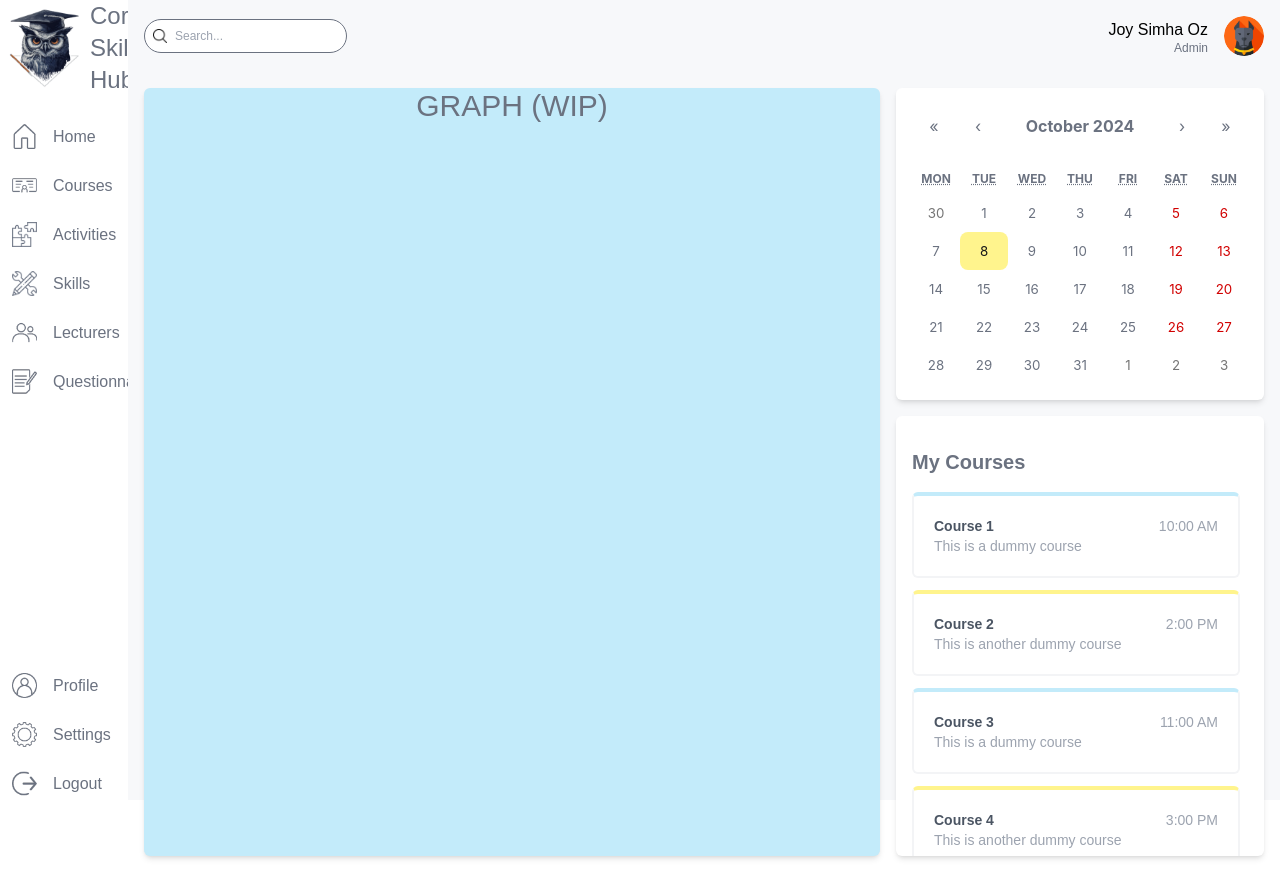
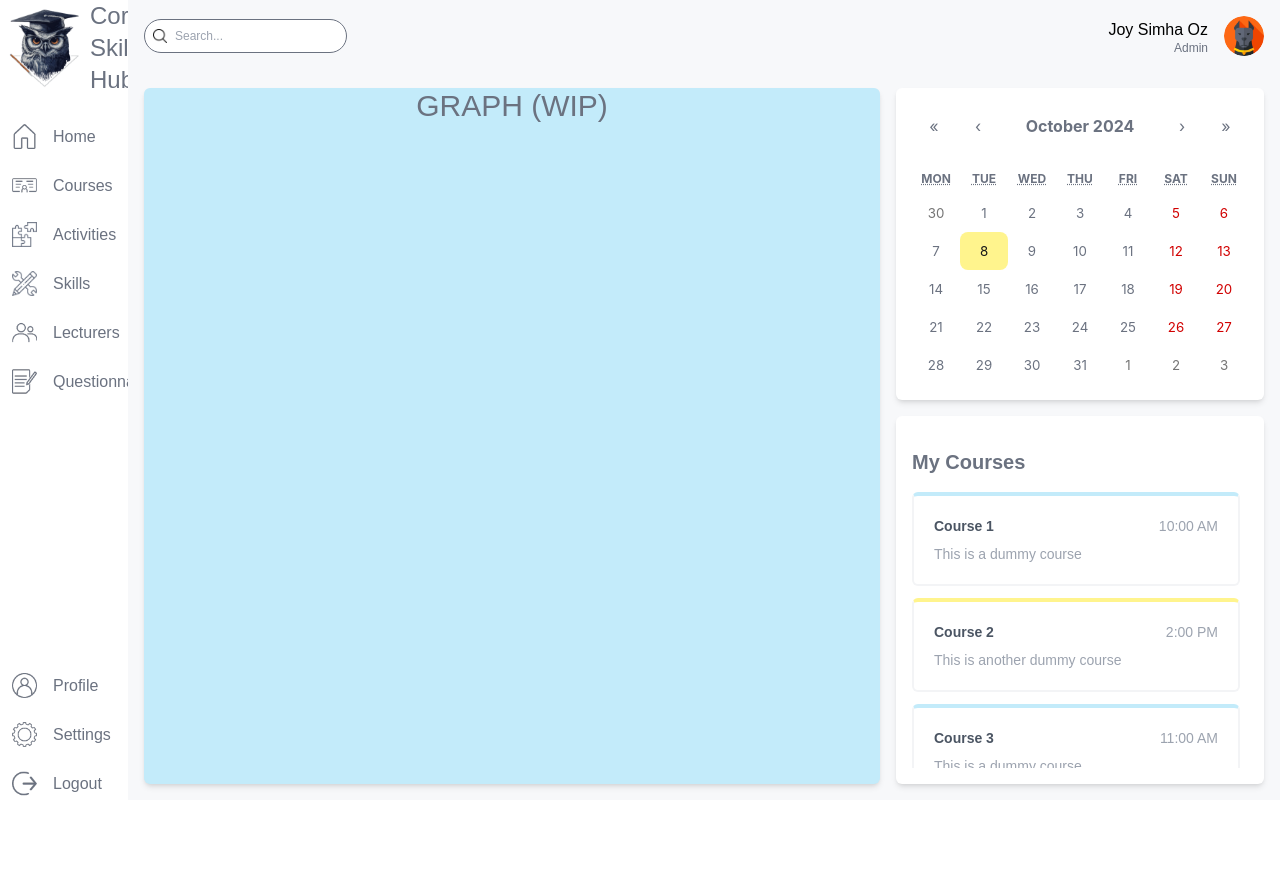
Before and after one commit to FinalProject19994/finalProject, a Next.js app: page /admin in a window 1280 px wide. After the commit the page ends 808 px from the top, so only its background shows below. Built offline with nearby package versions, Linux system fonts and the light colour scheme.

Commit message:
Fixed the height of the site

```diff
--- a/src/app/components/EventCalendar.js
+++ b/src/app/components/EventCalendar.js
@@ -60,12 +60,14 @@ const EventCalendar = () => {
   const [value, onChange] = useState(new Date());
 
   return (
-    <div className="flex flex-col gap-4">
+    <div className="flex h-full flex-col gap-4">
+      {/* Calendar component taking natural space */}
       <div className="rounded-md bg-white p-4 shadow-md">
         <Calendar value={value} onChange={onChange} />
       </div>
 
-      <div className="max-h-[55vh] overflow-hidden rounded-md bg-white p-4 shadow-md">
+      {/* Activities list taking remaining space and scrollable if needed */}
+      <div className="flex h-[calc(100vh-27rem)] flex-grow flex-col overflow-hidden rounded-md bg-white p-4 shadow-md">
         {/* Activities Heading */}
         <div className="sticky top-0 z-10 bg-white">
           <div className="flex items-center justify-between">
@@ -73,11 +75,11 @@ const EventCalendar = () => {
           </div>
         </div>
 
-        {/* Activities */}
-        <div className="flex h-full flex-col gap-3 overflow-y-scroll pr-2 text-sm">
+        {/* Scrollable activities list */}
+        <div className="flex flex-col gap-3 overflow-y-auto pr-2 text-sm">
           {dummyActivities.map((activity) => (
             <div
-              className="odd:border-t-primary_blue even:border-t-primary_yellow rounded-md border-2 border-t-4 border-gray-100 bg-white p-5"
+              className="rounded-md border-2 border-t-4 border-gray-100 bg-white p-5 odd:border-t-primary_blue even:border-t-primary_yellow"
               key={activity.id}
             >
               <div className="flex items-center justify-between">
@@ -86,7 +88,7 @@ const EventCalendar = () => {
                 </h1>
                 <span className="text-sm text-gray-400">{activity.time}</span>
               </div>
-              <p className="mt-2text-sm text-gray-400">
+              <p className="mt-2 text-sm text-gray-400">
                 {activity.description}
               </p>
             </div>
```
